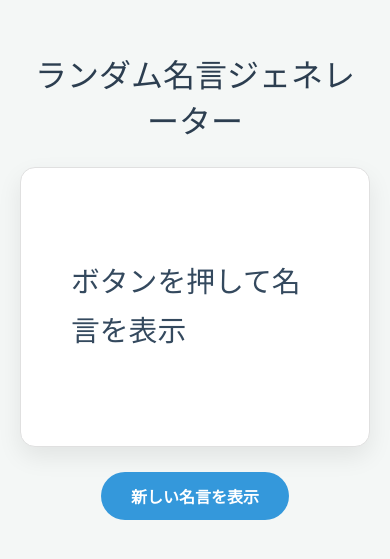
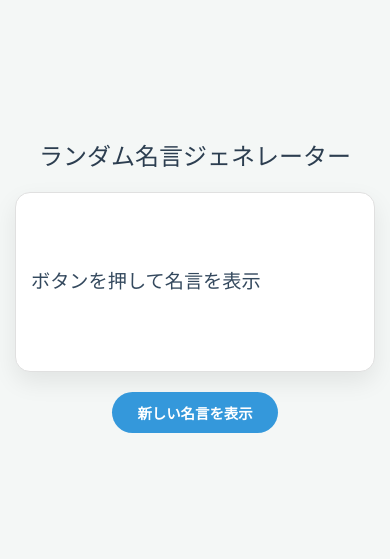
Before and after one commit to firebear1967/my-vibe-lab, a plain HTML site: page index.html in a window 390 px wide. Shown: the part 137-696 px from the top of the page. Drawn offline with Linux system fonts and the light colour scheme; a web font is replaced by a local one.

Commit message:
スマホ表示での名言カードサイズ統一化対応
- モバイル端末向けのレスポンシブデザインを追加
- 768px以下: min-height 200px, フォントサイズ調整
- 480px以下: min-height 180px, さらなる最適化
- 名言の長さに関係なく表示エリアが統一される

```diff
--- a/style.css
+++ b/style.css
@@ -111,3 +111,58 @@ button:active {
 .fade-in {
   animation: fadeIn 0.7s ease-out forwards;
 }
+
+/* モバイル端末向けのレスポンシブデザイン */
+@media (max-width: 768px) {
+  body {
+    padding: 15px;
+  }
+
+  .page-content {
+    max-width: 100%;
+  }
+
+  h1 {
+    font-size: 1.5em;
+    margin-bottom: 20px;
+  }
+
+  /* モバイルでは高さを少し小さくして、パディングも調整 */
+  .container {
+    min-height: 200px;
+    padding: 25px 20px;
+  }
+
+  #quote-display {
+    font-size: 1.4em;
+    line-height: 1.6;
+  }
+
+  #quote-author {
+    font-size: 0.9em;
+    margin-top: 15px;
+  }
+
+  button {
+    padding: 10px 25px;
+    font-size: 0.9em;
+    margin-top: 20px;
+  }
+}
+
+/* さらに小さな画面（スマートフォン）向け */
+@media (max-width: 480px) {
+  .container {
+    min-height: 180px;
+    padding: 20px 15px;
+  }
+
+  #quote-display {
+    font-size: 1.2em;
+    line-height: 1.5;
+  }
+
+  #quote-author {
+    font-size: 0.8em;
+  }
+}
```
